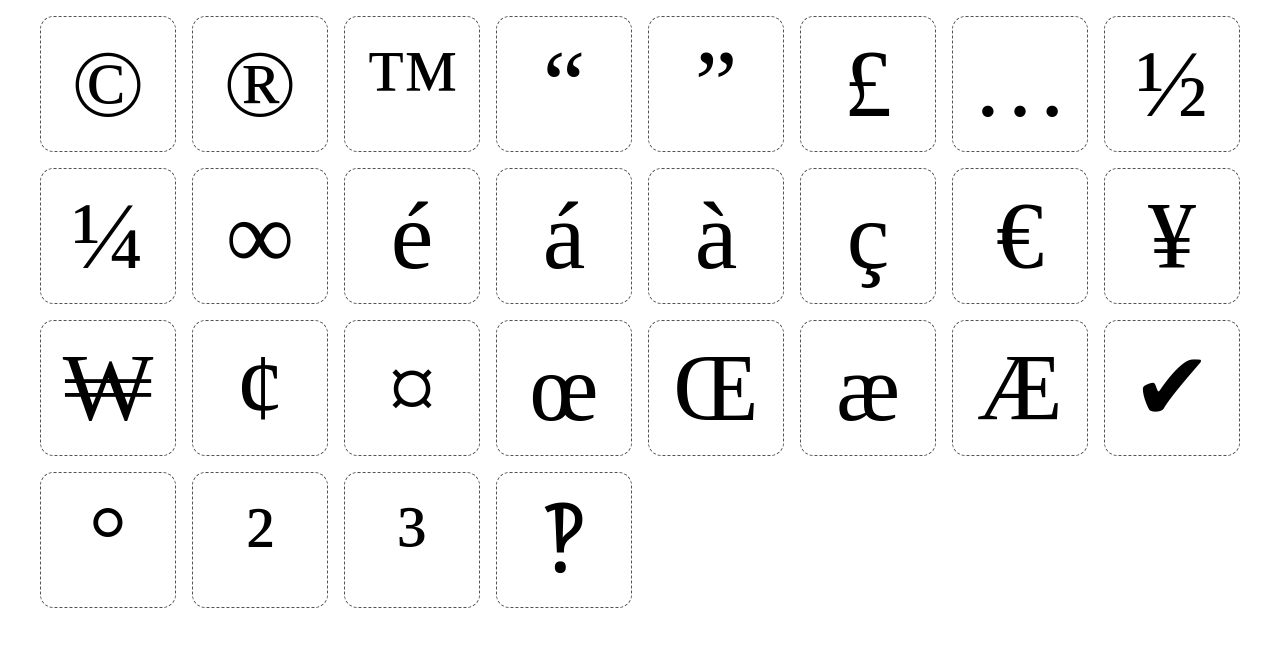
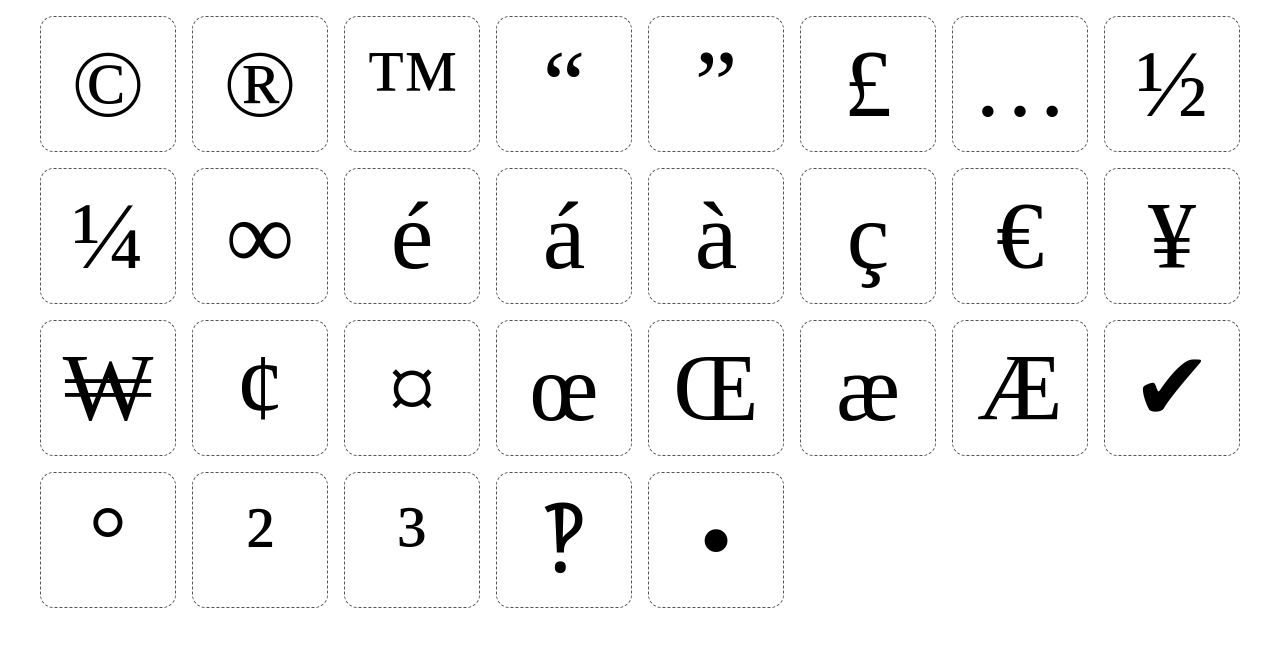
Before and after one commit to samwho/symbol.wtf, a plain HTML site: page index.html in a window 1280 px wide. Drawn offline with Linux system fonts and the light colour scheme.

Commit message:
middle dot character

```diff
--- a/index.html
+++ b/index.html
@@ -98,7 +98,7 @@
   <script>
     const symbols = [
       "©", "®", "™", "“", "”", "£", "…", "½", "¼", "∞", "é", "á", "à", "ç", "€",
-      "¥", "₩", "¢", "¤", "œ", "Œ", "æ", "Æ", "✔", "°", "²", "³", "‽"
+      "¥", "₩", "¢", "¤", "œ", "Œ", "æ", "Æ", "✔", "°", "²", "³", "‽", "•"
     ];
 
     document.addEventListener("DOMContentLoaded", () => {
```
